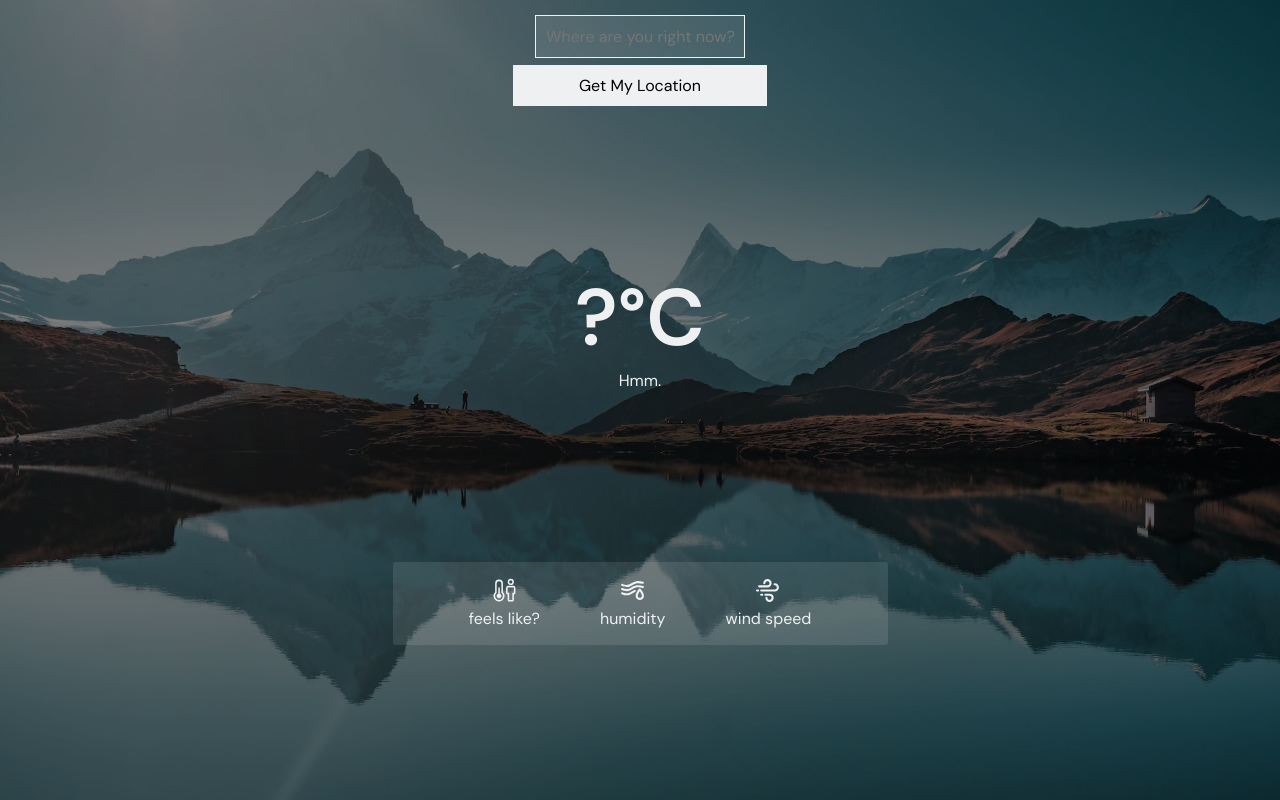
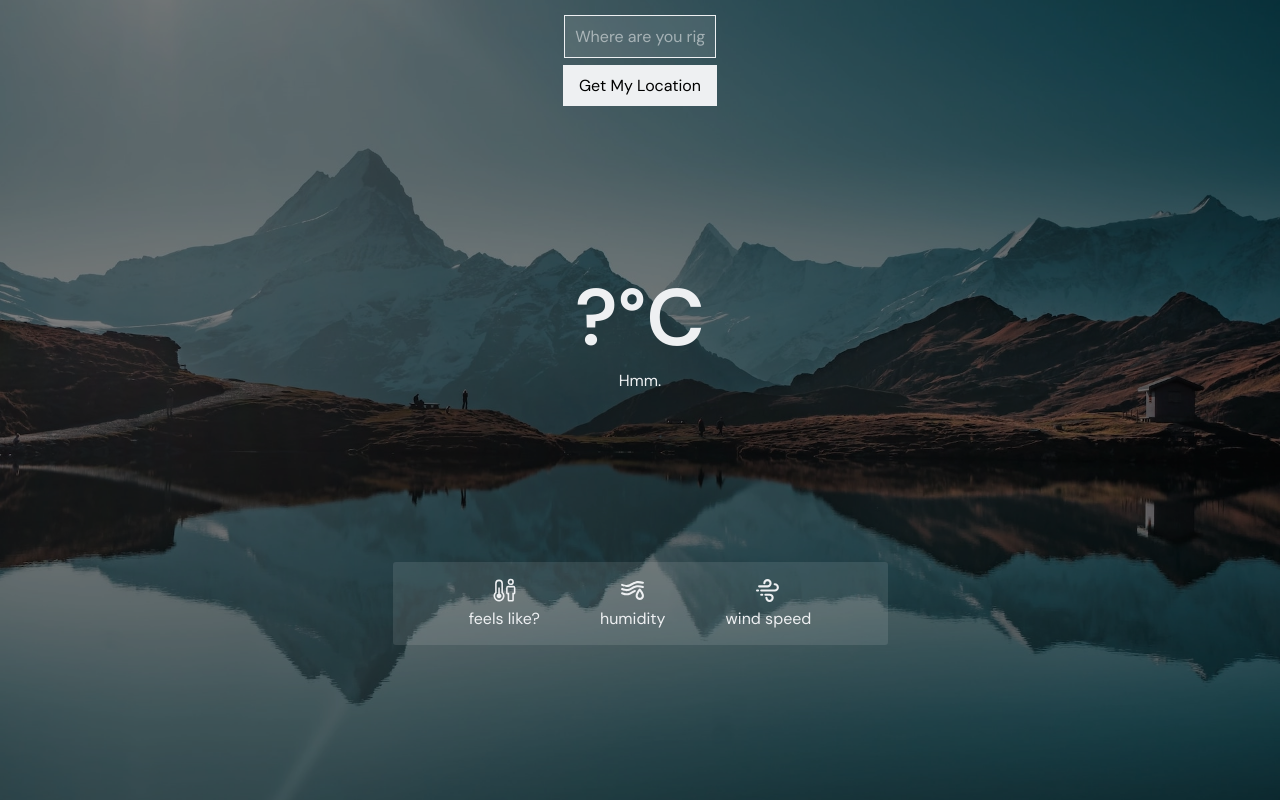
Before and after one commit to jdichh/obligatory-weather-app-react, a React (Vite) app: page / in a window 1280 px wide. Built offline with nearby package versions, Linux system fonts and the light colour scheme.

Commit message:
fixed the width of text input & placeholder color

```diff
--- a/src/index.css
+++ b/src/index.css
@@ -48,6 +48,13 @@ svg {
   padding: 0.5rem 0.5rem;
   border: 2px solid rgba(255, 255, 255, 0);
   outline: 1px solid var(--off-white);
+  min-width:0;
+  width: 12%
+}
+
+.search input::placeholder {
+  color: rgba(255, 255, 255, 0.5);
+  opacity: 1;
 }
 
 .findMe {
@@ -60,7 +67,9 @@ svg {
   background: var(--off-white);
   border: 2px solid var(--off-white);
   color: black;
-  padding: 0.5rem 4rem;
+  padding: 0.5rem 0.5rem;
+  min-width:0;
+  width: 12%
 }
 
 .search input:focus {
```
